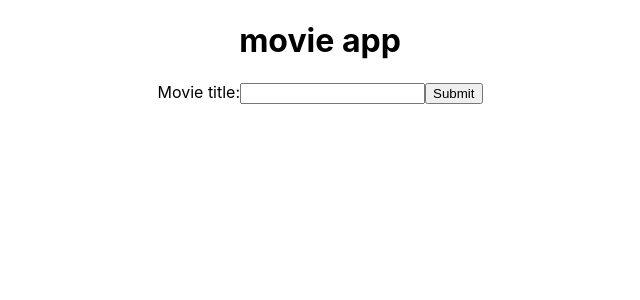
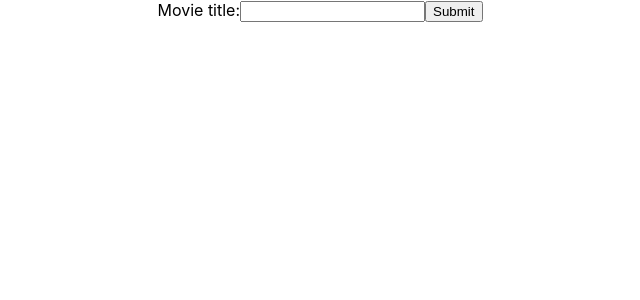
Before and after one commit to tbriany/movieapp, a React (Create React App) app in the folder frontend/: page / in a window 1280 px wide. Shown: the top 300 px of the page, without its empty margins (320-960 px from the left). Built offline with nearby package versions, Linux system fonts and the light colour scheme.

Commit message:
creates routes for search and movie page

```diff
--- a/frontend/src/App.js
+++ b/frontend/src/App.js
@@ -1,14 +1,16 @@
 import './App.css';
 import React, { useState, useEffect } from "react";
 import { Switch, Route, Link, withRouter, Redirect } from "react-router-dom";
-import moviePage from "./Components/moviePage";
+import MoviePage from "./Components/moviePage";
 import SearchBar from "./Components/searchBar";
 
 function App() {
   return (
     <div className="App">
-      <h1>movie app</h1>
-      <SearchBar/>
+      <Switch>
+      <Route exact path="/" component={SearchBar} />
+        <Route exact path="/movie/:id" component={MoviePage} />
+      </Switch>
     </div>
   );
 }
```
